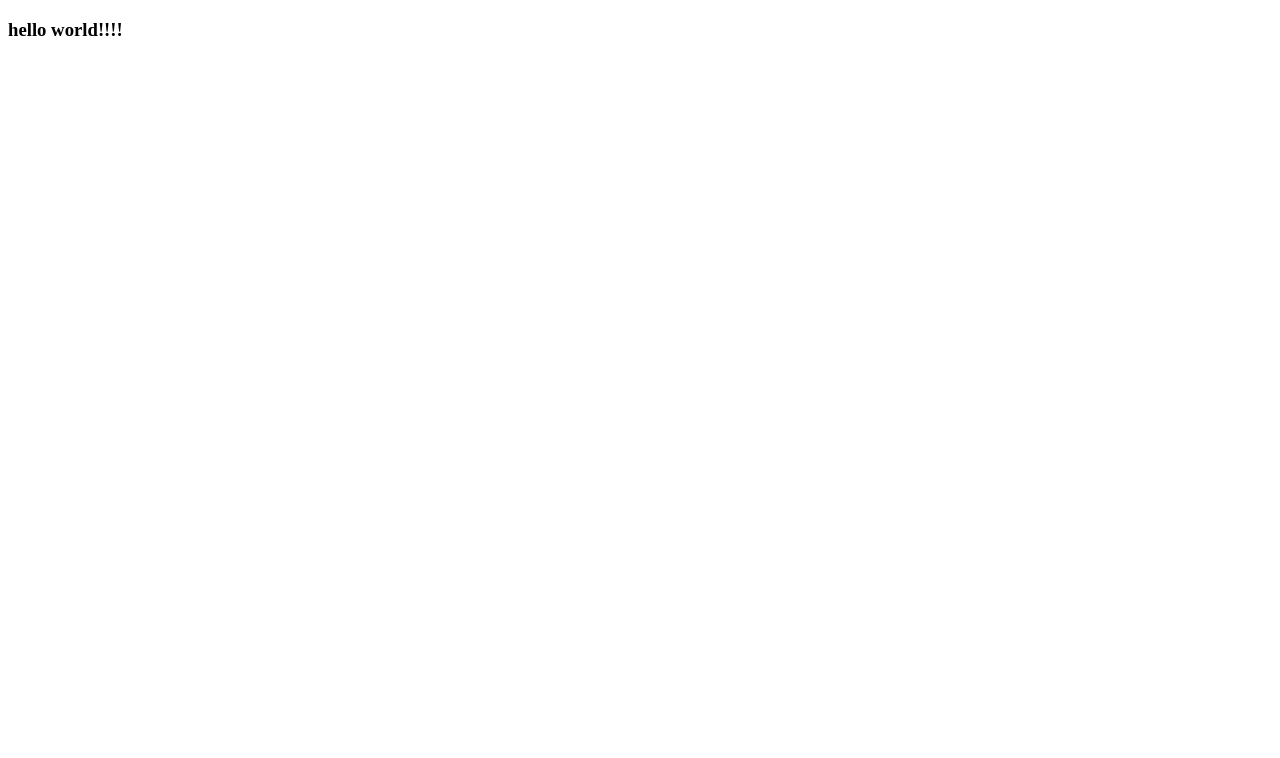
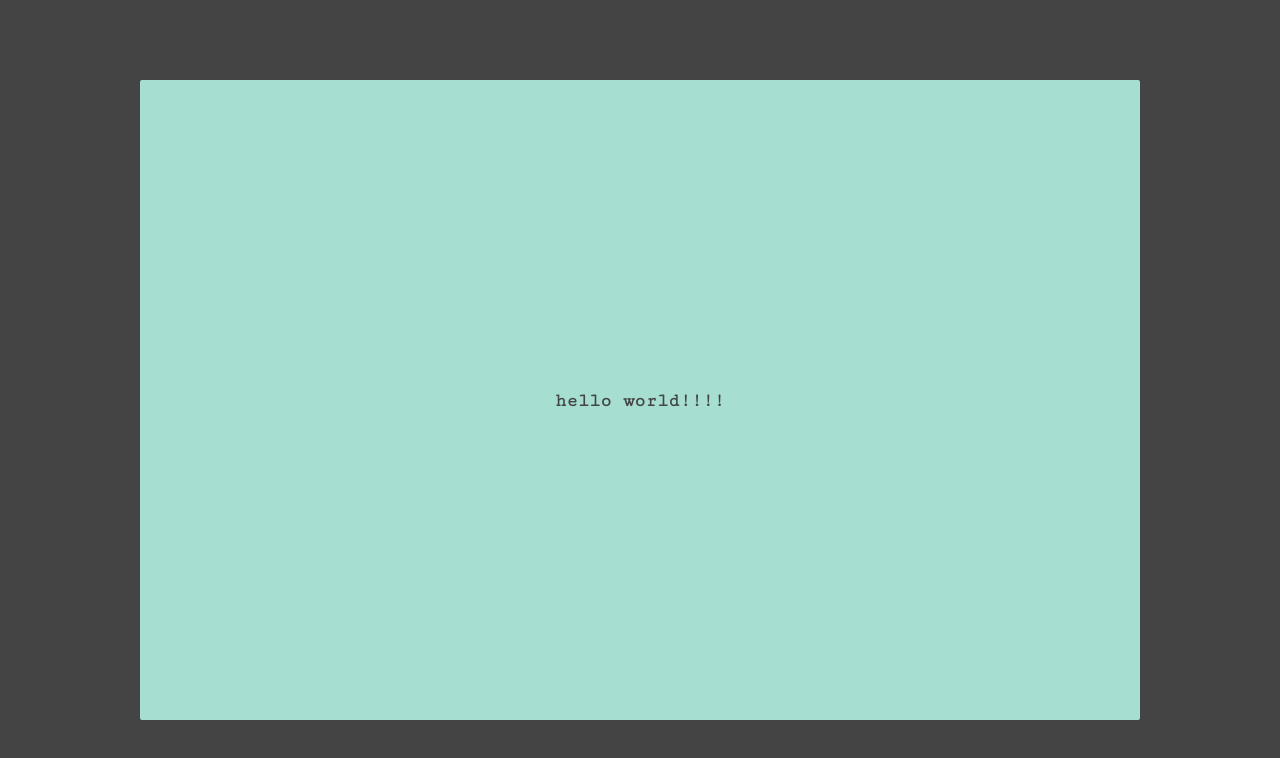
Before and after one commit to techtalentsouth/ES2015_Transpiler, a website built with webpack: page dist/index.html in a window 1280 px wide. Built offline with nearby package versions, Linux system fonts and the light colour scheme.

Commit message:
fixes css to load correctly

```diff
--- a/dist/index.html
+++ b/dist/index.html
@@ -3,6 +3,9 @@
   <head>
     <meta charset="utf-8">
     <title>es6</title>
+
+    <link href="https://fonts.googleapis.com/css?family=Cutive+Mono" rel="stylesheet">
+		<link rel="stylesheet" href="./styles/main.css">
   </head>
   <body>
     <div id="root"></div>
--- /dev/null
+++ b/dist/styles/main.css
@@ -0,0 +1,22 @@
+body {
+	margin: 0;
+	padding: 0;
+	height: 100vh;
+	background: #444;
+	display: flex;
+	align-items: center;
+	justify-content: center;
+	font-family: 'Cutive Mono', monospace;
+}
+
+#root {
+	background: #A6DFD2;
+	color: #444;
+	border-radius: 2px;
+	height: 75%;
+	width: 75%;
+	padding: 20px;
+	display: flex;
+	align-items: center;
+	justify-content: center;
+}
```
